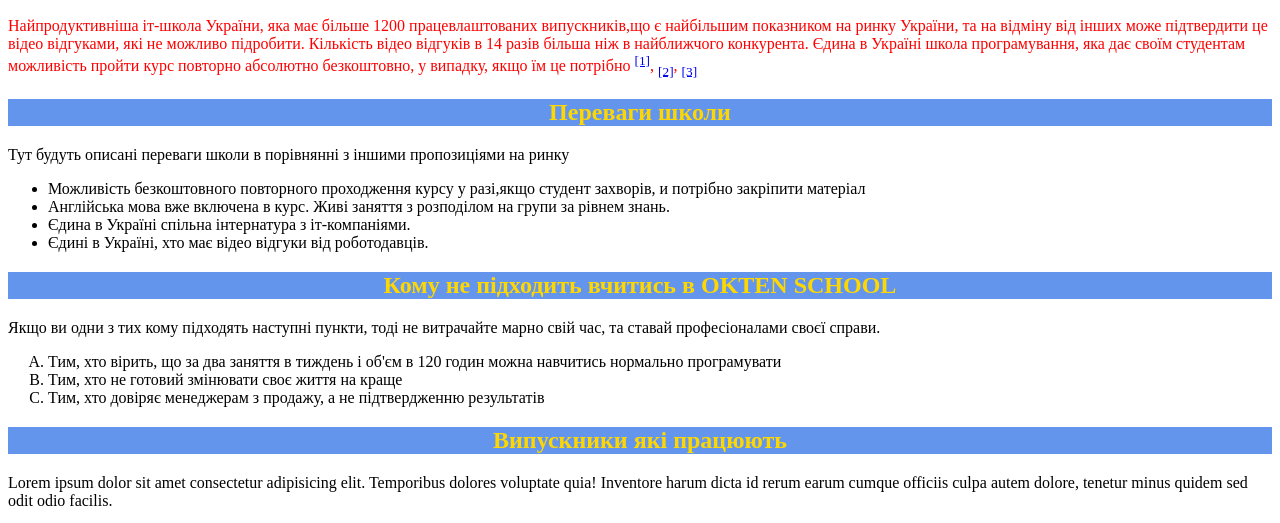
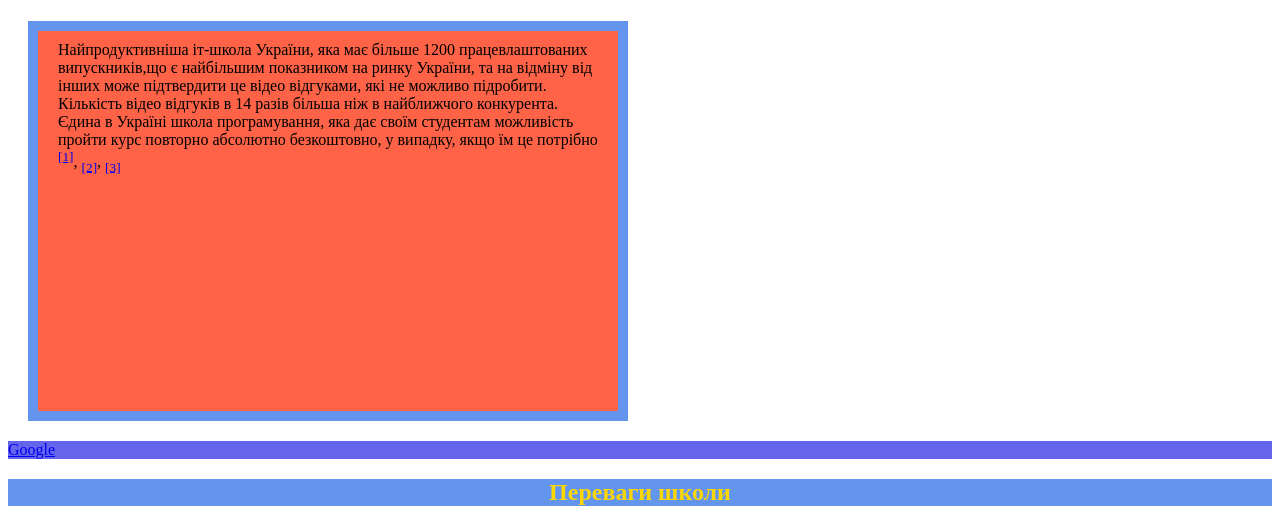
Before and after one commit to Filain/otwHtml, a plain HTML site: page index.html in a window 1280 px wide. Shown: the part 383-906 px from the top of the page. Drawn offline with Linux system fonts and the light colour scheme.

Commit message:
08.02.2023 blochna model

```diff
--- a/index.html
+++ b/index.html
@@ -19,8 +19,8 @@
 <body>
     <div>
         <h1>Okten school</h1>
-        <img src="https://owu.com.ua/image/logo/webp/Blue-Big-Bird-Final-Logo.webp" alt="Залупа">
-        <p class="xxx"> Найпродуктивніша іт-школа України, яка має більше 1200 працевлаштованих випускників,що є найбільшим
+        <img src="https://owu.com.ua/image/logo/webp/Blue-Big-Bird-Final-Logo.webp" alt="">
+        <p class="ttt"> Найпродуктивніша іт-школа України, яка має більше 1200 працевлаштованих випускників,що є найбільшим
             показником
             на ринку України, та на відміну від інших може підтвердити це відео відгуками, які не можливо підробити.
             Кількість відео відгуків в 14 разів більша ніж в найближчого конкурента. Єдина в Україні школа
@@ -30,12 +30,14 @@
             <sup><a href="#link1">[1]</a></sup>,
             <sub><a href="#link2">[2]</a></sub>,
             <sub><a href="#link3">[3]</a></sub>
+
         </p>
+        <a href="https://www.google.com/" class="link">Google</a>
     </div>
 
     <div>
         <h2>Переваги школи</h2>
-        <p>Тут будуть описані переваги школи в порівнянні з іншими пропозиціями на ринку</p>
+        <p class="xxx">Тут будуть описані переваги школи в порівнянні з іншими пропозиціями на ринку</p>
         <ul>
             <li>
                 Можливість безкоштовного повторного проходження курсу у разі,якщо студент захворів, и потрібно закріпити
--- a/styles/main.css
+++ b/styles/main.css
@@ -7,3 +7,22 @@
 .xxx {
     color: red;
 }
+
+.ttt {
+    background-color: tomato;
+    width: 600px;
+    height: 400px;
+    margin: 0px;
+    box-sizing: border-box;
+    /* padding: 10px 20px 30px 40px; */
+    /* padding-right: 10px; */
+    padding: 10px 20px 30px;
+    margin: 20px;
+    border: 10px solid cornflowerblue;
+    }
+
+    .link {
+        background-color: rgb(101, 101, 235);
+        display: block;
+
+    }
```
